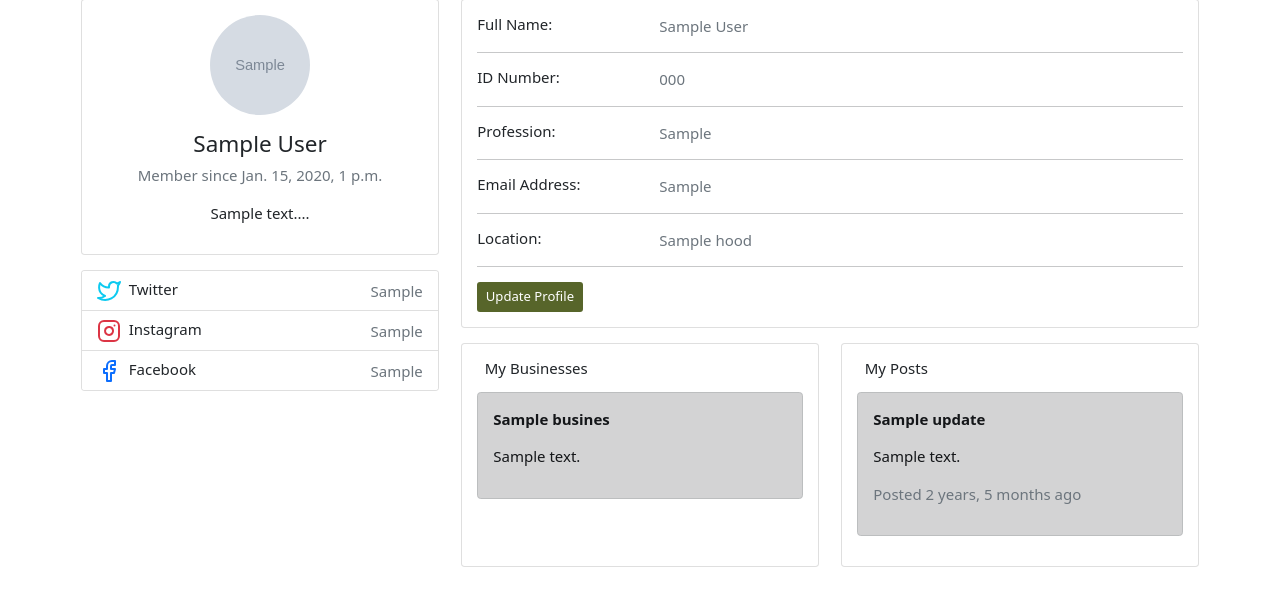
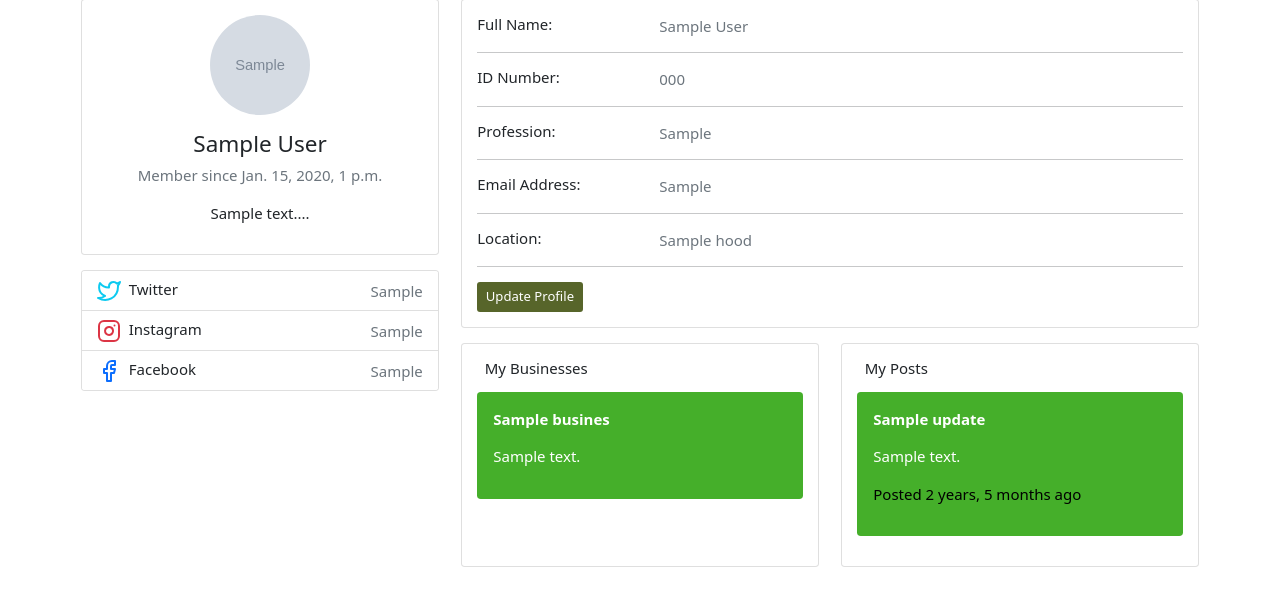
Before and after one commit to Kirugik/myhood, a Django app: a page that uses hoodupdates/templates/hood/profile.html in a window 1280 px wide. Shown: the part 76-682 px from the top of the page. Run offline with Django 4.2, Linux system fonts and the light colour scheme; a user stored in the database is signed in; tables that the repository leaves empty hold one stand-in row (values such as "Sample post"); grey boxes marked "Sample" are stand-in pictures; some libraries are stand-ins or nearby versions.

Commit message:
Fix: Fix update profile page

```diff
--- a/hoodupdates/templates/hood/profile.html
+++ b/hoodupdates/templates/hood/profile.html
@@ -118,7 +118,7 @@
 
                                 <h6 class="d-flex align-items-center mb-3"><i class="material-icons text-info mr-2"></i>My Businesses</h6>
                                 {% for business in businesses %}
-                                <div class="alert alert-dark" role="alert">
+                                <div class="alert" style="background: #45af2a; color: #ffffff" role="alert">
                                     <p><strong>{{business.business_name}}</strong></p>
                                     <p>{{business.business_description}}</p>
 
@@ -141,10 +141,10 @@
 
                                 <h6 class="d-flex align-items-center mb-3"><i class="material-icons text-info mr-2"></i>My Posts</h6>
                                 {% for update in updates %}
-                                <div class="alert alert-dark" role="alert">
+                                <div class="alert" style="background: #45af2a; color: #ffffff" role="alert">
                                     <p><strong>{{update.title}}</strong></p>
                                     <p>{{update.details}}</p>
-                                    <p class="text-muted">Posted {{update.posted|timesince}} ago</p>
+                                    <p style="color: #000000">Posted {{update.posted|timesince}} ago</p>
                                 </div>
 
                                 {% empty %}
--- a/hoodupdates/templates/hood/update_profile.html
+++ b/hoodupdates/templates/hood/update_profile.html
@@ -18,7 +18,7 @@
                 {% csrf_token %}
 
                 {{ form | crispy }}
-                <button class="btn btn-sm btn-outline-success"> Update</button>
+                <button class="btn btn-sm" style="margin-top: 10px; background-color: #57652a; color: #ffffff;"> Update</button>
             </form>
         </div>
         <div class="col-md-1">
--- a/hoodupdates/views.py
+++ b/hoodupdates/views.py
@@ -40,6 +40,7 @@ def sign_up(request):
     return render(request, 'auth/sign_up.html')
 
 
+
 def sign_in(request):
     if request.method== 'POST':
         username=request.POST['username']
@@ -54,10 +55,12 @@ def sign_in(request):
     return render(request, 'auth/sign_in.html')
 
 
+
 def sign_out(request):
     logout(request)
     messages.success(request,"Logged out!!!")
     return redirect ('sign-in')
+
 
 
 @login_required(login_url='sign-in')
```
Also changed, not shown: media/profiles_pics/image4_A8UQkYb.jpeg (added), media/profiles_pics/image5.jpeg (added).
